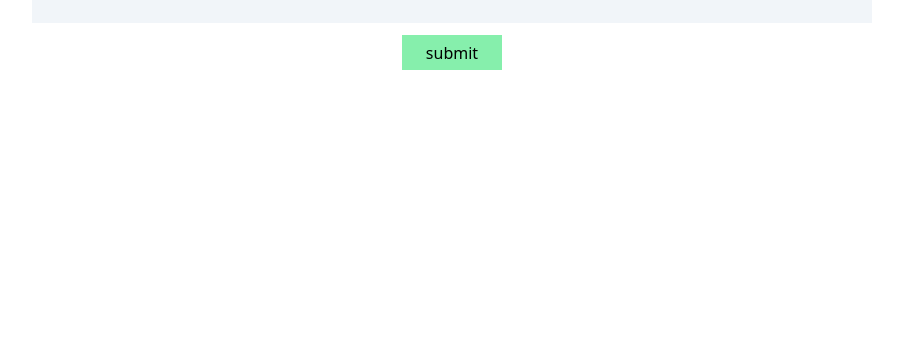
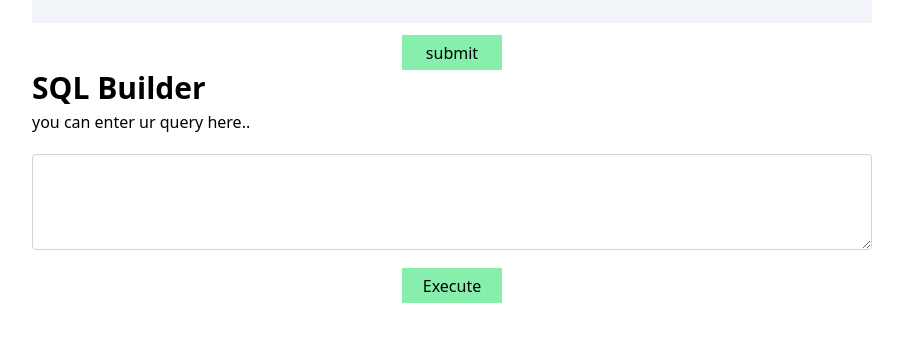
Before and after one commit to mastamaru/salwa-bookstore, a Next.js app: page / in a window 1280 px wide. Shown: the part 761-1102 px from the top of the page, without its empty margins (188-1091 px from the left). Before the commit the page ends 911 px from the top, so only its background shows below. Built offline with nearby package versions, Linux system fonts and the light colour scheme; no server answers; the database is empty.

Commit message:
feat: implement SQLBuilder

```diff
--- /dev/null
+++ b/pages/api/sqlBuilder.js
@@ -0,0 +1,21 @@
+const db = require("./db")
+
+module.exports = async function handler(req, res) {
+  if (req.method === "POST") {
+    try {
+      const { sqlQuery } = req.body;
+
+      const result = await db.transact(async (client) => {
+        const queryResult = await client.query(sqlQuery);
+        return queryResult.rows;
+      });
+
+      res.json(result);
+    } catch (error) {
+      res.status(500).json({ error: error.message });
+      console.log(error);
+    }
+  } else {
+    res.status(405).end(); // Method Not Allowed
+  }
+};
--- a/pages/index.js
+++ b/pages/index.js
@@ -17,6 +17,9 @@ export default function Home() {
   const [editingId, setEditingId] = useState(null);
   const [editingValue, setEditingValue] = useState("");
   const [editingValue2, setEditingValue2] = useState("");
+  const [data, setData] = useState([]);
+  const [sqlQuery, setSqlQuery] = useState("");
+  const [isDataLoaded, setIsDataLoaded] = useState(false);
 
   //menambahkan data ke server
   const handleSubmit = async () => {
@@ -148,10 +151,41 @@ export default function Home() {
     }
   };
 
+
+  //implement sql builder
+  const fetchDataSQLBuilder = async () => {
+    try {
+    const response = await fetch("/api/sqlBuilder", {
+        method: "POST",
+        headers: {
+        "Content-Type": "application/json",
+        },
+        body: JSON.stringify({ sqlQuery }),
+      });
+
+      if (!response.ok) {
+          throw new Error("Failed to fetch data");
+      }
+
+      const result = await response.json();
+      setData(result);
+      setIsDataLoaded(true);
+      } catch (error) {
+      console.error(error);
+      }
+  };
+
+  const handleSubmitQuery = (e) => {
+      e.preventDefault();
+      fetchDataSQLBuilder();
+  };
+  const handleSQLQueryChange = (event) => {
+    setSqlQuery(event.target.value);
+  };
   return (
     <>
       <Head>
-        <title>Salwa Bookstore</title>
+        <title>Salwa's Bookstore</title>
       </Head>
       <section className="body bg-white py-20">
         <div className="flex flex-col mx-auto text-center justify-center items-center w-[840px]">
@@ -288,6 +322,32 @@ export default function Home() {
           >
             submit
           </button>
+          <div className="w-full flex-col flex gap-3">
+              <h2 className="font-bold text-left text-3xl">SQL Builder</h2>
+              <p className="font-medium text-md -mt-2 text-left">you can enter ur query here..</p>
+              <form onSubmit={handleSubmitQuery}>
+                <textarea
+                    className="w-full h-24 p-4 mt-2 border border-gray-300 rounded"
+                     value={sqlQuery}
+                     onChange={handleSQLQueryChange}
+
+                ></textarea>
+                <button
+                    className="bg-green-300 text-black font-medium w-[100px] h-[35px] mt-3"
+                >
+                    Execute
+                </button>
+                </form>
+                {isDataLoaded && (
+                <div className="mt-2 overflow-y-scroll font-bold h-[400px]">
+                <div className="bg-slate-200 p-8 text-left ">
+                    <pre>{JSON.stringify(data, null, 2)}</pre>
+                </div>
+                </div>
+            )}
+          </div>
+
+
         </div>
       </section>
     </>
```
